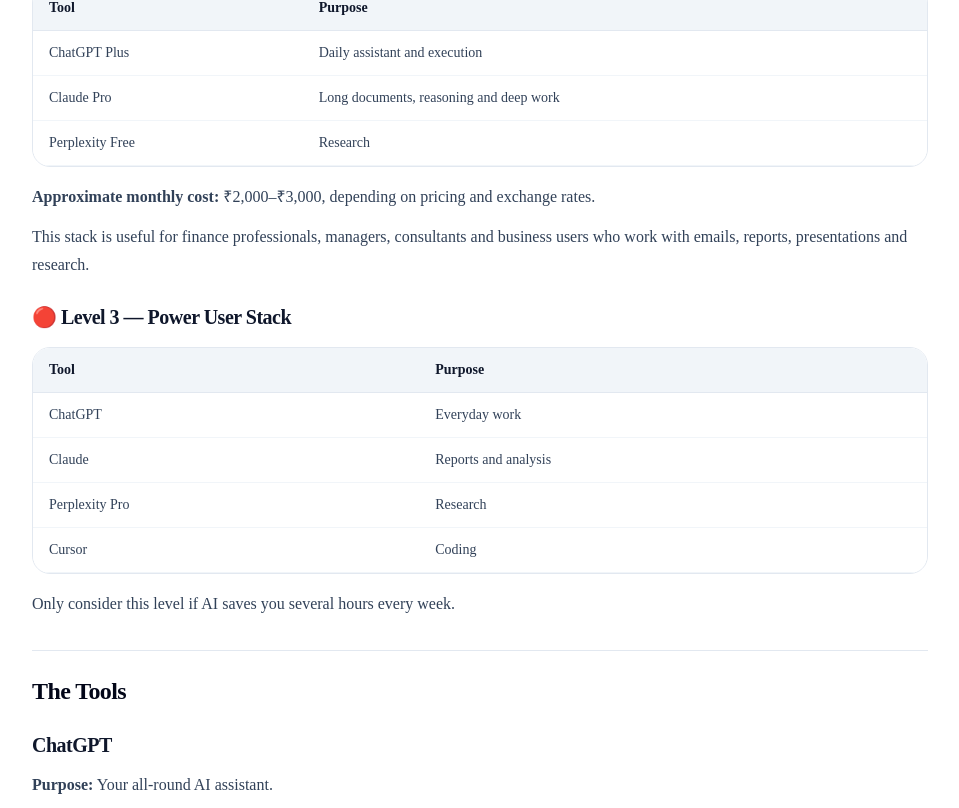
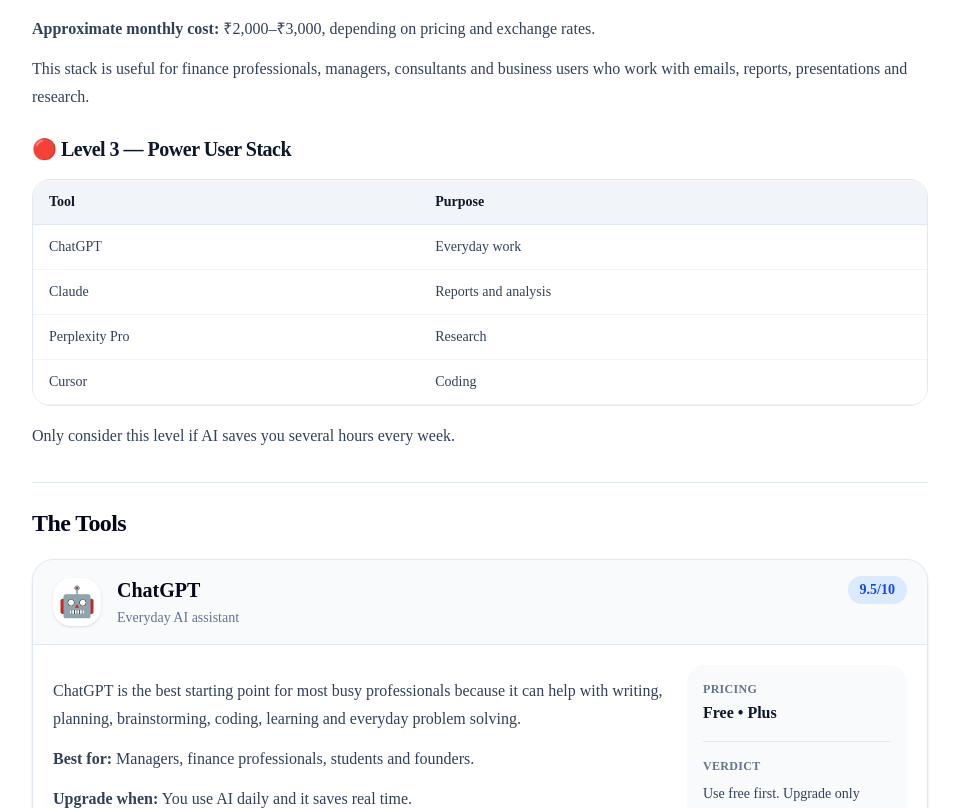
Before and after one commit to venkadfm/universal-space, a Next.js app: page /articles/ai-stack-2026 in a window 1280 px wide. Shown: the part 1992-2800 px from the top of the page, without its empty margins (160-1119 px from the left). Built offline with nearby package versions, Linux system fonts and the light colour scheme.

Commit message:
style: improve tool card layout

```diff
--- a/content/ai-stack-2026.mdx
+++ b/content/ai-stack-2026.mdx
@@ -8,10 +8,6 @@
 slug: "ai-stack-2026"
 readTime: "4 min read"
 ---
-
-# Stop Paying for the Wrong AI Tools: The Professional's AI Stack (2026)
-
-> The only AI subscriptions most professionals actually need—and exactly when to upgrade.
 
 ## ⚡ 30-Second Summary
 
@@ -80,116 +76,75 @@
 
 ## The Tools
 
-### ChatGPT
+<ToolCard
+  name="ChatGPT"
+  logo="🤖"
+  score="9.5/10"
+  bestFor="Everyday AI assistant"
+  pricing="Free • Plus"
+>
+ChatGPT is the best starting point for most busy professionals because it can help with writing, planning, brainstorming, coding, learning and everyday problem solving.
 
-**Purpose:** Your all-round AI assistant.
+**Best for:** Managers, finance professionals, students and founders.
 
-ChatGPT is useful because it handles many different tasks well: emails, presentations, brainstorming, learning, spreadsheets, coding and general problem-solving.
+**Upgrade when:** You use AI daily and it saves real time.
+</ToolCard>
 
-| Metric | Score |
-|---|---:|
-| Time saved | 10/10 |
-| Ease of use | 10/10 |
-| Value for professionals | 9/10 |
-| Best fit | General productivity |
+<ToolCard
+  name="Claude"
+  logo="🧠"
+  score="9.5/10"
+  bestFor="Long documents and deep reasoning"
+  pricing="Free • Pro"
+>
+Claude is especially useful if your work involves large reports, contracts, transcripts, policies, research papers or strategy documents.
 
-**Buy if:**
+**Best for:** Finance professionals, consultants, analysts and managers.
 
-- You use AI every day.
-- You want one tool for many tasks.
-- You need help with writing, planning, coding or analysis.
+**Upgrade when:** You regularly work with long documents or complex information.
+</ToolCard>
 
-**Don't buy if:**
+<ToolCard
+  name="Perplexity"
+  logo="🔎"
+  score="9/10"
+  bestFor="Research with sources"
+  pricing="Free • Pro"
+>
+Perplexity is useful when you need quick research, citations and fact-checking instead of only brainstorming.
 
-- You only use AI occasionally.
-- The free version already solves your use case.
+**Best for:** Researchers, consultants, analysts and anyone comparing companies, products or industries.
 
-<ProTip title="How to Use ChatGPT Better">
-Don't ask only simple questions. Give ChatGPT context, role, goal and output format. Better prompts produce much better answers.
-</ProTip>
+**Upgrade when:** Research is part of your weekly workflow.
+</ToolCard>
 
-### Claude
+<ToolCard
+  name="Gemini"
+  logo="✨"
+  score="8.5/10"
+  bestFor="Google Workspace productivity"
+  pricing="Free • Advanced"
+>
+Gemini is useful if your work already happens inside Gmail, Docs, Sheets and Drive.
 
-**Purpose:** Deep thinking, long documents and connected workflows.
+**Best for:** Google Workspace users.
 
-Claude is especially strong when your work involves large amounts of information: reports, policies, contracts, transcripts, research papers and strategic documents.
+**Upgrade when:** You want AI built directly into your Google workflow.
+</ToolCard>
 
-| Metric | Score |
-|---|---:|
-| Long documents | 10/10 |
-| Reasoning | 10/10 |
-| Writing clarity | 9/10 |
-| Best fit | Deep work and analysis |
+<ToolCard
+  name="Cursor"
+  logo="💻"
+  score="9/10"
+  bestFor="AI-assisted coding"
+  pricing="Free • Pro"
+>
+Cursor is built for developers and technical founders. It helps write code, understand codebases, refactor files and build faster.
 
-**Buy if:**
+**Best for:** Developers, startup founders and anyone building software.
 
-- You regularly analyse reports or PDFs.
-- Your work involves long documents.
-- You need thoughtful, structured answers.
-
-**Don't buy if:**
-
-- You only ask quick questions.
-- You don't work with large information-heavy tasks.
-
-<RecommendationBox title="When Claude May Be Better Than ChatGPT">
-If your work involves long reports, document review or deep reasoning, Claude may be a better first paid subscription than ChatGPT.
-</RecommendationBox>
-
-### Perplexity
-
-**Purpose:** Research with sources.
-
-Perplexity is useful when you need quick research, fact-checking and source-backed answers. It is especially helpful when you don't want to rely only on an AI model's memory.
-
-| Metric | Score |
-|---|---:|
-| Research | 10/10 |
-| Source citations | 10/10 |
-| Writing | 7/10 |
-| Best fit | Research and verification |
-
-**Buy if:**
-
-- Research is part of your daily job.
-- You regularly compare products, companies or industries.
-- You need sources.
-
-**Don't buy if:**
-
-- You mostly need writing or brainstorming.
-
-### Gemini
-
-**Purpose:** Google Workspace productivity.
-
-Gemini is useful if your work already happens inside Google's ecosystem, including Gmail, Docs, Sheets and Drive.
-
-**Buy if:**
-
-- You use Google Workspace heavily.
-- You want AI assistance inside Gmail, Docs and Sheets.
-
-**Don't buy if:**
-
-- You don't use Google's ecosystem much.
-
-### Cursor
-
-**Purpose:** AI-assisted coding.
-
-Cursor is built for developers. It helps write code, understand projects, refactor files and speed up software development.
-
-**Buy if:**
-
-- You code regularly.
-- You are building apps, websites or tools.
-- You want AI inside your editor.
-
-**Don't buy if:**
-
-- You don't write or maintain code.
-
+**Upgrade when:** Coding is part of your regular work.
+</ToolCard>
 ## Other Useful Tools
 
 | Tool | Best Use |
--- a/src/app/articles/[slug]/page.tsx
+++ b/src/app/articles/[slug]/page.tsx
@@ -1,9 +1,10 @@
+import ToolCard from "@/components/article/ToolCard";
 import remarkGfm from "remark-gfm";
 import {
   RecommendationBox,
   ProTip,
   WarningBox,
-} from "@/app/components/ArticleCallouts";
+} from "@/components/article/ArticleCallouts";
 import { MDXRemote } from "next-mdx-remote/rsc";
 import { notFound } from "next/navigation";
 import { getArticleBySlug } from "@/lib/articles";
@@ -18,6 +19,7 @@
   RecommendationBox,
   ProTip,
   WarningBox,
+  ToolCard,
 
   h1: (props: React.HTMLAttributes<HTMLHeadingElement>) => (
     <h1
--- /dev/null
+++ b/src/components/article/ToolCard.tsx
@@ -0,0 +1,69 @@
+type ToolCardProps = {
+  name: string;
+  logo: string;
+  score: string;
+  bestFor: string;
+  pricing: string;
+  children: React.ReactNode;
+};
+
+export default function ToolCard({
+  name,
+  logo,
+  score,
+  bestFor,
+  pricing,
+  children,
+}: ToolCardProps) {
+  return (
+    <section className="my-5 rounded-3xl border border-slate-200 bg-white shadow-sm overflow-hidden">
+      <div className="flex items-start justify-between gap-4 bg-slate-50 px-5 py-4 border-b border-slate-200">
+        <div className="flex items-center gap-4">
+          <div className="flex h-12 w-12 items-center justify-center rounded-2xl bg-white text-3xl shadow-sm">
+            {logo}
+          </div>
+
+          <div>
+            <h3 className="text-xl font-bold text-slate-950">
+              {name}
+            </h3>
+
+            <p className="mt-1 text-sm font-medium text-slate-500">
+              {bestFor}
+            </p>
+          </div>
+        </div>
+
+        <div className="rounded-full bg-blue-100 px-3 py-1 text-sm font-bold text-blue-700">
+          {score}
+        </div>
+      </div>
+
+      <div className="grid gap-5 p-5 md:grid-cols-[1fr_220px]">
+        <div className="text-sm leading-7 text-slate-700">
+          {children}
+        </div>
+
+        <aside className="rounded-2xl bg-slate-50 p-4">
+          <p className="text-xs font-semibold uppercase tracking-wide text-slate-500">
+            Pricing
+          </p>
+
+          <p className="mt-1 font-bold text-slate-900">
+            {pricing}
+          </p>
+
+          <div className="mt-4 border-t border-slate-200 pt-4">
+            <p className="text-xs font-semibold uppercase tracking-wide text-slate-500">
+              Verdict
+            </p>
+
+            <p className="mt-2 text-sm leading-6 text-slate-700">
+              Use free first. Upgrade only when it saves real time every week.
+            </p>
+          </div>
+        </aside>
+      </div>
+    </section>
+  );
+}
```
Also changed, not shown: src/components/article/ArticleCallouts.tsx (renamed from src/app/components/ArticleCallouts.tsx).
